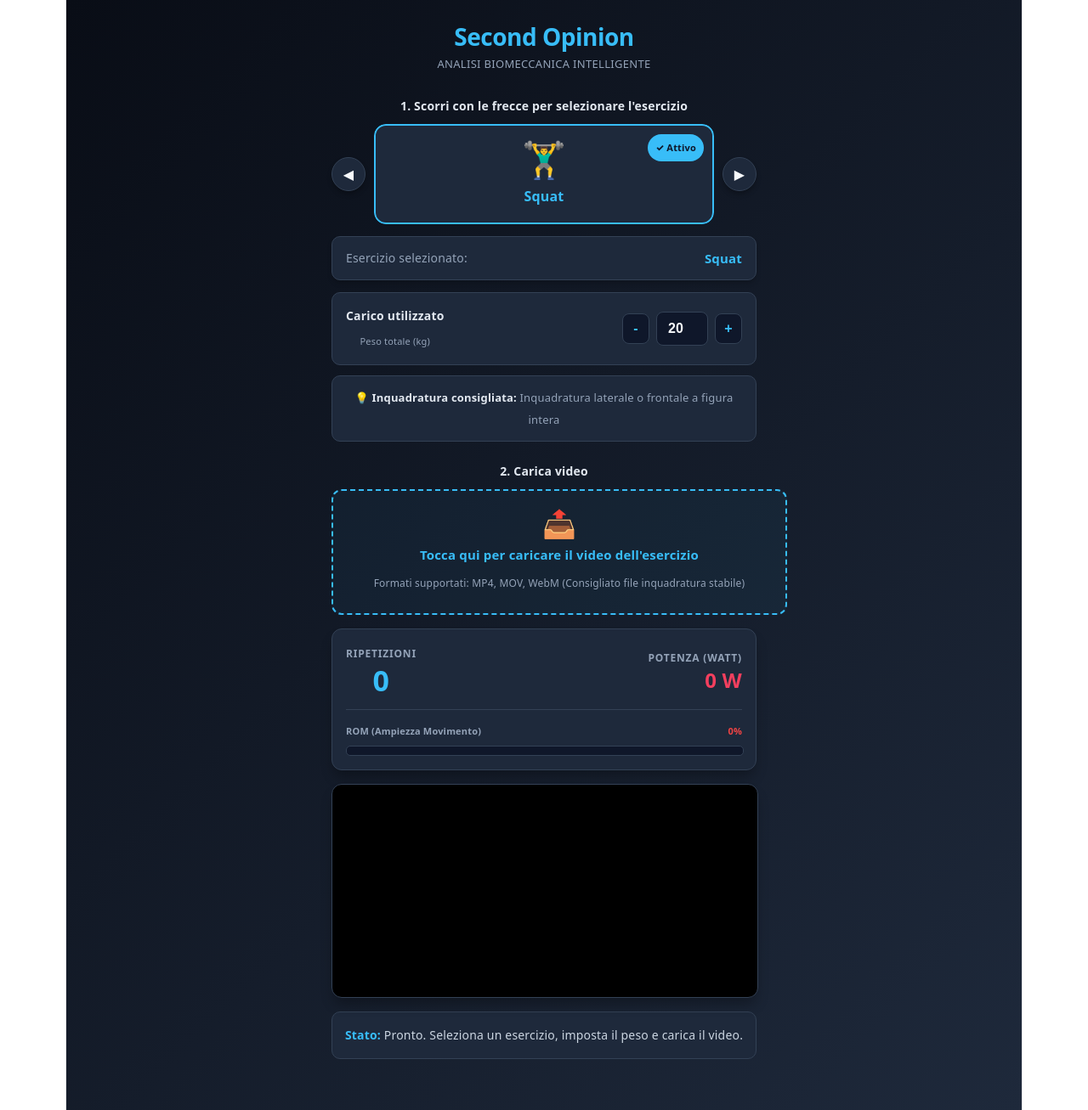
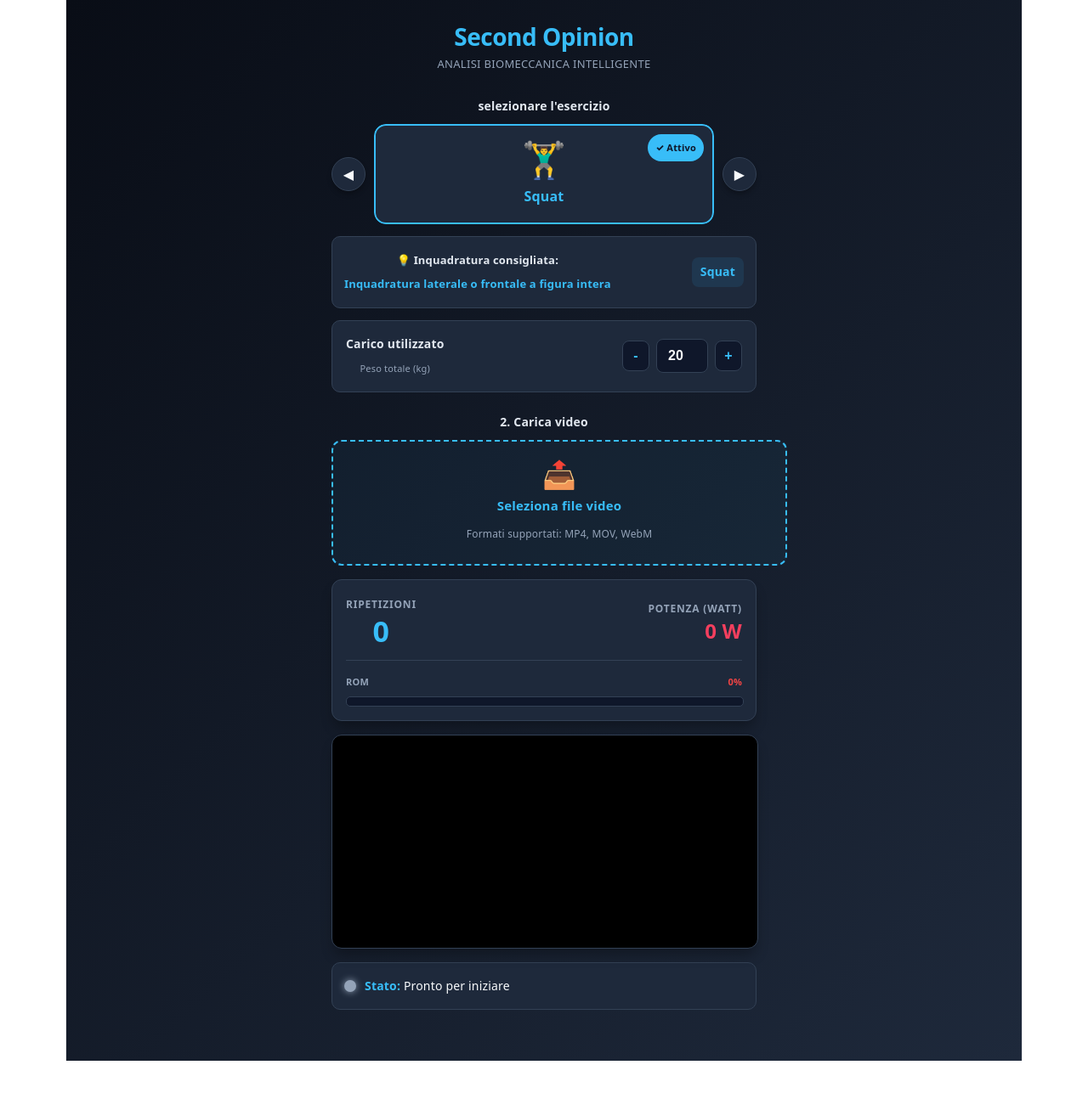
Before and after one commit to jaq77va/second-opinion, a React (Vite) app: page / in a window 1280 px wide. Shown: the whole page at 85% size. After the commit the page ends 1249 px from the top, so only its background shows below. Built offline with nearby package versions, Linux system fonts and the light colour scheme.

Commit message:
migliorie v4

```diff
--- a/src/App.tsx
+++ b/src/App.tsx
@@ -37,7 +37,8 @@ function areLandmarksVisible(landmarks: any[], indices: number[], minVis = 0.45)
 export function App() {
   const [selectedExercise, setSelectedExercise] = useState<Exercise>('squat');
   const [weightKg, setWeightKg] = useState<number>(20);
-  const [status, setStatus] = useState<string>('Pronto. Seleziona un esercizio, imposta il peso e carica il video.');
+  const [status, setStatus] = useState<string>('Pronto per iniziare');
+  const [statusCode, setStatusCode] = useState<'idle' | 'processing' | 'success' | 'error'>('idle');
   const [isProcessing, setIsProcessing] = useState<boolean>(false);
   const [progressPercent, setProgressPercent] = useState<number>(0);
   const [repCount, setRepCount] = useState<number>(0);
@@ -71,7 +72,6 @@ export function App() {
       behavior: 'smooth',
     });
 
-    // Aggiorna l'esercizio selezionato in base alla posizione dello scroll nel carosello
     const newScrollLeft = container.scrollLeft + (direction === 'left' ? -scrollAmount : scrollAmount);
     const itemWidth = container.clientWidth;
     const index = Math.round(newScrollLeft / itemWidth);
@@ -104,6 +104,7 @@ export function App() {
     setRomQuality(0);
     setPowerScore(0);
     setStatus('Caricamento modello AI locale in corso...');
+    setStatusCode('processing');
     landmarksBufferRef.current = [];
 
     FilesetResolver.forVisionTasks(
@@ -164,7 +165,7 @@ export function App() {
           canvas.height = targetHeight;
 
           setStatus('Analisi biomeccanica, ROM e potenza in corso...');
-          console.log(`=== INIZIO ANALISI: ${selectedExerciseObj.label} | Peso: ${weightKg}kg (Massa eff: ${effectiveMass}kg) ===`);
+          setStatusCode('processing');
 
           video.play().then(() => {
             let lastFrameTime = performance.now();
@@ -181,30 +182,33 @@ export function App() {
 
               if (video.ended || video.paused) {
                 if (video.ended) {
-                  console.log(`=== FINE ANALISI | Reps totali: ${localReps} ===`);
                   setIsProcessing(false);
                   setProgressPercent(100);
                   setRomQuality(0);
                   setPowerScore(0);
-                  setStatus('Analisi geometrica completata!');
+                  setStatus('Analisi completata con successo');
+                  setStatusCode('success');
 
                   const geomResult = analyzeExerciseGeometry(selectedExercise, landmarksBufferRef.current);
                   setAnalysisResult(geomResult);
                   setRepPeakPowers(collectedRepPowers);
 
                   setIsAiLoading(true);
-                  setStatus('Generazione del feedback intelligente con Gemini (Server)...');
+                  setStatus('Generazione del feedback intelligente con Gemini...');
+                  setStatusCode('processing');
 
                   getGeminiFeedback(selectedExercise, geomResult.minAngle, geomResult.maxAngle, geomResult.trendSummary)
                     .then((feedback) => {
                       setAiFeedback(feedback);
                       setIsAiLoading(false);
-                      setStatus('Analisi e Coaching completati con successo!');
+                      setStatus('Analisi e Coaching completati con successo');
+                      setStatusCode('success');
                     })
                     .catch((err) => {
                       setAiFeedback(`Errore AI: ${err.message}`);
                       setIsAiLoading(false);
-                      setStatus('Completato con errore IA.');
+                      setStatus(`Errore IA: ${err.message}`);
+                      setStatusCode('error');
                     });
 
                   landmarker.close();
@@ -269,7 +273,6 @@ export function App() {
                         angleHistory.reduce((acc, v) => acc + v, 0) / angleHistory.length
                       );
 
-                      // --- MACCHINA A STATI ROBUSTA ---
                       if (selectedExercise === 'alzate_laterali') {
                         const REST_MAX = 55;
                         const APEX_MIN = 88;
@@ -351,7 +354,6 @@ export function App() {
                         }
                       }
 
-                      // --- CALCOLO ROM ---
                       let rom = 0;
                       if (selectedExercise === 'alzate_laterali') {
                         rom = ((smoothAngle - 35) / (100 - 35)) * 100;
@@ -361,9 +363,7 @@ export function App() {
                       rom = Math.max(0, Math.min(100, Math.round(rom)));
                       setRomQuality(rom);
 
-                      // --- CALCOLO POTENZA STABILIZZATA (WATT) ---
                       let instantPower = 0;
-
                       if (repPhase === 'ACTIVE') {
                         const angleDelta = angleHistory.length > 1 ? Math.abs(smoothAngle - angleHistory[angleHistory.length - 2]) : 0;
                         const MOVEMENT_DEADZONE = 2.0;
@@ -431,6 +431,7 @@ export function App() {
           }).catch((playErr) => {
             setIsProcessing(false);
             setStatus(`Errore riproduzione video: ${playErr.message}`);
+            setStatusCode('error');
           });
         };
 
@@ -441,6 +442,7 @@ export function App() {
     }).catch((err) => {
       setIsProcessing(false);
       setStatus(`Errore caricamento modello: ${(err as Error).message}`);
+      setStatusCode('error');
     });
   };
 
@@ -448,6 +450,16 @@ export function App() {
     if (val >= 90) return '#22c55e';
     if (val >= 70) return '#eab308';
     return '#ef4444';
+  };
+
+  // Funzione per determinare il colore del semaforo di stato
+  const getTrafficLightColor = () => {
+    switch (statusCode) {
+      case 'processing': return '#eab308'; // Giallo
+      case 'success': return '#22c55e';    // Verde
+      case 'error': return '#ef4444';      // Rosso
+      default: return '#94a3b8';           // Grigio (idle)
+    }
   };
 
   return (
@@ -469,7 +481,7 @@ export function App() {
         </div>
 
         <label style={{ display: 'block', marginBottom: 8, fontWeight: 700, fontSize: 14, color: '#e2e8f0' }}>
-          1. Scorri con le frecce per selezionare l'esercizio
+          selezionare l'esercizio
         </label>
 
         <div style={{ display: 'flex', alignItems: 'center', gap: 10 }}>
@@ -523,7 +535,7 @@ export function App() {
                     borderRadius: 14,
                     border: isSelected ? '2px solid #38bdf8' : '1px solid #334155',
                     background: isSelected ? '#1e293b' : '#0f172a',
-                    cursor: 'default', // Rimosso il puntatore cliccabile sulle schede
+                    cursor: 'default',
                     display: 'flex',
                     flexDirection: 'column',
                     alignItems: 'center',
@@ -585,23 +597,15 @@ export function App() {
           </button>
         </div>
 
-        <div
-          style={{
-            marginTop: 14,
-            padding: '12px 16px',
-            borderRadius: 10,
-            background: '#1e293b',
-            border: '1px solid #334155',
-            color: '#f8fafc',
-            fontSize: 14,
-            display: 'flex',
-            justifyContent: 'space-between',
-            alignItems: 'center',
-            boxShadow: '0 4px 6px -1px rgba(0,0,0,0.2)',
-          }}
-        >
-          <span style={{ color: '#94a3b8' }}>Esercizio selezionato:</span>
-          <span style={{ fontWeight: 800, fontSize: 15, color: '#38bdf8' }}>{selectedExerciseObj.label}</span>
+        {/* --- INQUADRATURA CONSIGLIATA AL POSTO DI 'ESERCIZIO SELEZIONATO' --- */}
+        <div style={{ background: '#1e293b', padding: 14, borderRadius: 10, marginTop: 14, fontSize: 13, border: '1px solid #334155', color: '#94a3b8', display: 'flex', justifyContent: 'space-between', alignItems: 'center' }}>
+          <div>
+            <strong style={{ color: '#e2e8f0', display: 'block', marginBottom: 2 }}>💡 Inquadratura consigliata:</strong>
+            <span style={{ color: '#38bdf8', fontWeight: 600 }}>{currentHint}</span>
+          </div>
+          <span style={{ fontSize: 14, fontWeight: 800, color: '#38bdf8', background: 'rgba(56,189,248,0.1)', padding: '4px 10px', borderRadius: 8 }}>
+            {selectedExerciseObj.label}
+          </span>
         </div>
 
         {/* --- SELETTORE DEL PESO EDITABILE CON TASTI + / - --- */}
@@ -650,13 +654,9 @@ export function App() {
           </div>
         </div>
 
-        <div style={{ background: '#1e293b', padding: 12, borderRadius: 10, marginTop: 12, fontSize: 13, border: '1px solid #334155', color: '#94a3b8' }}>
-          <strong style={{ color: '#e2e8f0' }}>💡 Inquadratura consigliata:</strong> {currentHint}
-        </div>
-
         <label style={{ display: 'block', marginTop: 22, marginBottom: 8, fontWeight: 700, fontSize: 14, color: '#e2e8f0' }}>2. Carica video</label>
 
-        {/* --- UPLOAD FILE CON ICONA ACCATTIVANTE --- */}
+        {/* --- UPLOAD FILE PULITO --- */}
         <input
           type="file"
           accept="video/*"
@@ -684,10 +684,10 @@ export function App() {
         >
           <span style={{ fontSize: 32, lineHeight: 1 }}>📤</span>
           <span style={{ fontSize: 15, fontWeight: 700, color: '#38bdf8' }}>
-            {isProcessing ? 'Elaborazione in corso...' : "Tocca qui per caricare il video dell'esercizio"}
+            {isProcessing ? 'Elaborazione in corso...' : "Seleziona file video"}
           </span>
           <span style={{ fontSize: 12, color: '#94a3b8' }}>
-            Formati supportati: MP4, MOV, WebM (Consigliato file inquadratura stabile)
+            Formati supportati: MP4, MOV, WebM
           </span>
         </div>
 
@@ -703,7 +703,7 @@ export function App() {
           </div>
         )}
 
-        {/* --- INDICATORI ROM E POTENZA STABILIZZATA --- */}
+        {/* --- INDICATORI ROM E POTENZA --- */}
         <div style={{ marginTop: 16, padding: 16, background: '#1e293b', color: '#fff', borderRadius: 12, border: '1px solid #334155', boxShadow: '0 10px 15px -3px rgba(0,0,0,0.3)' }}>
           <div style={{ display: 'flex', justifyContent: 'space-between', alignItems: 'center', marginBottom: 14 }}>
             <div>
@@ -719,10 +719,10 @@ export function App() {
           </div>
 
           <div style={{ display: 'flex', flexDirection: 'column', gap: 10, borderTop: '1px solid #334155', paddingTop: 12 }}>
-            {/* Barra ROM */}
+            {/* Barra ROM (senza dicitura 'Ampiezza Movimento') */}
             <div>
               <div style={{ display: 'flex', justifyContent: 'space-between', fontSize: 11, fontWeight: 700, marginBottom: 4 }}>
-                <span style={{ color: '#94a3b8' }}>ROM (Ampiezza Movimento)</span>
+                <span style={{ color: '#94a3b8' }}>ROM</span>
                 <span style={{ color: getRomColor(romQuality) }}>{romQuality}%</span>
               </div>
               <div style={{ width: '100%', height: 10, background: '#0f172a', borderRadius: 5, overflow: 'hidden', border: '1px solid #334155' }}>
@@ -736,26 +736,6 @@ export function App() {
                 />
               </div>
             </div>
-
-            {/* --- BARRA POTENZA MECCANICA STIMA (NASCOSTA MA MANTENUTA NEL CODICE) --- */}
-            {/*
-            <div>
-              <div style={{ display: 'flex', justifyContent: 'space-between', fontSize: 11, fontWeight: 700, marginBottom: 4 }}>
-                <span style={{ color: '#94a3b8' }}>Potenza Meccanica Stima</span>
-                <span style={{ color: '#f43f5e' }}>{Math.min(100, Math.round((powerScore / 850) * 100))}%</span>
-              </div>
-              <div style={{ width: '100%', height: 10, background: '#0f172a', borderRadius: 5, overflow: 'hidden', border: '1px solid #334155' }}>
-                <div
-                  style={{
-                    width: `${Math.min(100, Math.round((powerScore / 850) * 100))}%`,
-                    height: '100%',
-                    background: '#f43f5e',
-                    transition: 'width 0.1s ease'
-                  }}
-                />
-              </div>
-            </div>
-            */}
           </div>
         </div>
 
@@ -764,8 +744,22 @@ export function App() {
           <canvas ref={canvasRef} style={{ width: '100%', height: 'auto', display: 'block' }} />
         </div>
 
-        <div style={{ marginTop: 16, padding: 14, border: '1px solid #334155', borderRadius: 10, background: '#1e293b', fontSize: 14, color: '#cbd5e1' }}>
-          <strong style={{ color: '#38bdf8' }}>Stato:</strong> {status}
+        {/* --- STATO CON SEMAFORO DINAMICO --- */}
+        <div style={{ marginTop: 16, padding: 14, border: '1px solid #334155', borderRadius: 10, background: '#1e293b', fontSize: 14, color: '#cbd5e1', display: 'flex', alignItems: 'center', gap: 10 }}>
+          <span
+            style={{
+              width: 14,
+              height: 14,
+              borderRadius: '50%',
+              backgroundColor: getTrafficLightColor(),
+              boxShadow: `0 0 8px ${getTrafficLightColor()}`,
+              flexShrink: 0,
+              display: 'inline-block'
+            }}
+          />
+          <div>
+            <strong style={{ color: '#38bdf8' }}>Stato:</strong> <span style={{ color: statusCode === 'error' ? '#f43f5e' : '#f8fafc' }}>{status}</span>
+          </div>
         </div>
 
         {analysisResult && (
```
